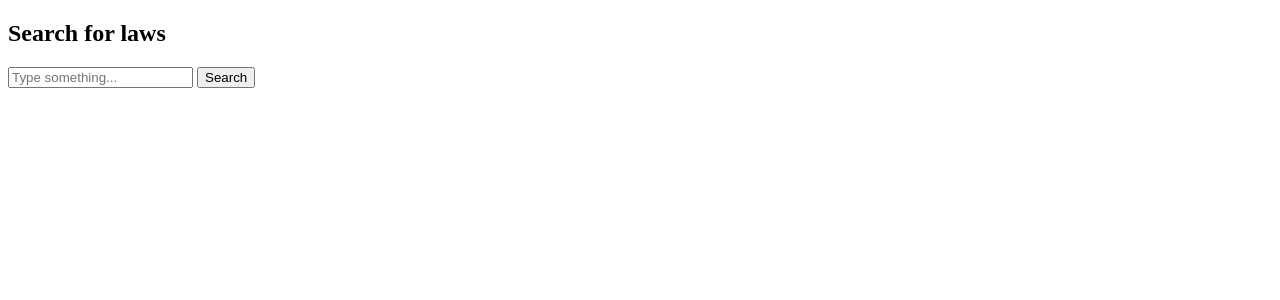
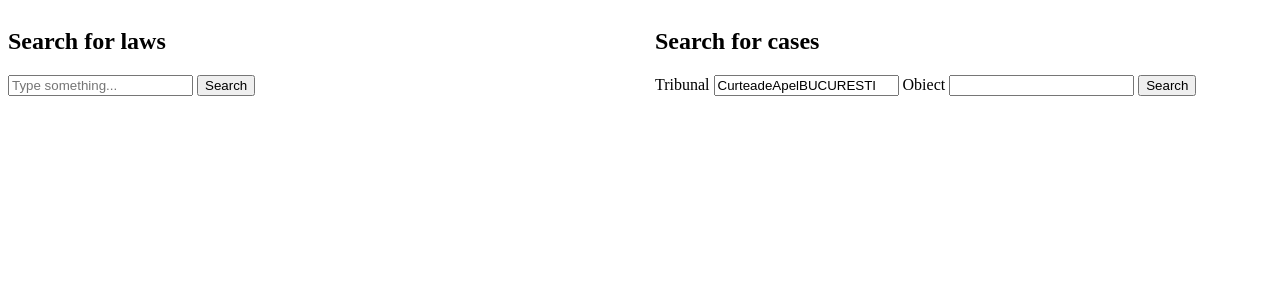
Before and after one commit to dobrebogdan/Legaltech, a Django app: page /app/ in a window 1280 px wide. Shown: the top 300 px of the page. Run offline with Django 3.2, Linux system fonts and the light colour scheme; parts of the project's set-up code (start-up, migrations or seed data) failed here and were passed over.

Commit message:
Created cases search space

```diff
--- a/Legaltech/Legaltech/portal_just.py
+++ b/Legaltech/Legaltech/portal_just.py
@@ -26,7 +26,7 @@ def get_cases(obiect_dosar, institutie='CurteadeApelBUCURESTI'):
 document_number = None
 def get_ids_and_solutions(obiect_dosar, institutie='CurteadeApelBUCURESTI'):
     ids_and_solutions = []
-    cases = get_cases(obiect_dosar, institutie)
+    cases = get_cases(obiect_dosar=obiect_dosar, institutie=institutie)
     xml_tree_root = ET.fromstring(cases)
     for xml_file_element in xml_tree_root.iter('{portalquery.just.ro}DosarSedinta'):
         children = list(xml_file_element)
@@ -38,6 +38,3 @@ def get_ids_and_solutions(obiect_dosar, institutie='CurteadeApelBUCURESTI'):
                 solution_summary = str(child.text)
                 ids_and_solutions.append((document_number, solution_summary))
     return ids_and_solutions
-
-ids_and_solutions = get_ids_and_solutions(obiect_dosar='divort')
-print(ids_and_solutions)
--- a/Legaltech/app/urls.py
+++ b/Legaltech/app/urls.py
@@ -4,5 +4,6 @@ from . import views
 
 urlpatterns = [
     path('', views.index, name='index'),
-    path('getlaws', views.get_laws, name='get_laws')
+    path('getlaws', views.get_laws, name='get_laws'),
+    path('getcases', views.get_cases, name='get_cases')
 ]
--- a/Legaltech/app/views.py
+++ b/Legaltech/app/views.py
@@ -2,7 +2,7 @@ from django.shortcuts import render
 from django.http import JsonResponse
 from django.views.decorators.csrf import csrf_exempt
 from Legaltech.suggestions import get_top_suggestions_from_text
-from Legaltech.portal_just import get_ids_and_solutions
+from Legaltech.portal_just import get_ids_and_solutions, get_cases
 
 def index(request):
     return render(request, 'app/index.html', {})
@@ -18,5 +18,12 @@ def get_laws(request):
 
 @csrf_exempt
 def get_cases(request):
-    cases = get_ids_and_solutions(obiect_dosar='furt')
+    param = request.POST.get("param").split(',')
+    obiect_dosar = ''
+    institutie = ''
+    if len(param) >= 1:
+        obiect_dosar = param[0]
+    if len(param) >= 2:
+        institutie = param[1]
+    cases = get_ids_and_solutions(obiect_dosar=obiect_dosar, institutie=institutie)
     return JsonResponse({'response': cases})
--- a/Legaltech/static/app/css/index.css
+++ b/Legaltech/static/app/css/index.css
@@ -2,3 +2,9 @@ hr {
     color: red;
     height: 5px;
 }
+
+body {
+    display: grid;
+    grid-template-columns: 1fr 1fr;
+    grid-gap: 30px;
+}
--- a/Legaltech/static/app/js/index.js
+++ b/Legaltech/static/app/js/index.js
@@ -1,18 +1,35 @@
-function reloadResults(outputJSON) {
+function reloadLawResults(outputJSON) {
     const jsonObj = JSON.parse(outputJSON);
     const outputList = jsonObj.response;
-    const resultsList = document.getElementById("resultsList");
-    resultsList.innerHTML = '';
+    const lawResultsList = document.getElementById("lawResultsList");
+    lawResultsList.innerHTML = '';
     for(var i = 0; i < outputList.length; i++) {
         var node = document.createElement('LI');
         var textnode = document.createTextNode(outputList[i]);
         node.appendChild(textnode);
         node.appendChild(document.createElement('HR'))
-        resultsList.appendChild(node);
+        lawResultsList.appendChild(node);
     }
 }
 
-function sendHttpRequest(theUrl, input, callback)
+function reloadCaseResults(outputJSON) {
+    const jsonObj = JSON.parse(outputJSON);
+    const outputList = jsonObj.response;
+    console.log('!!');
+    console.log(outputList);
+    console.log('--');
+    const caseResultsList = document.getElementById("caseResultsList");
+    caseResultsList.innerHTML = '';
+    for(var i = 0; i < outputList.length; i++) {
+        var node = document.createElement('LI');
+        var textnode = document.createTextNode(outputList[i]);
+        node.appendChild(textnode);
+        node.appendChild(document.createElement('HR'))
+        caseResultsList.appendChild(node);
+    }
+}
+
+function sendHttpRequest(theUrl, param, callback)
 {
     var xmlHttpRequest = new XMLHttpRequest();
     xmlHttpRequest.onreadystatechange = function() {
@@ -21,14 +38,21 @@ function sendHttpRequest(theUrl, input, callback)
     }
     xmlHttpRequest.open("POST", theUrl, true);
     xmlHttpRequest.setRequestHeader("Content-type", "application/x-www-form-urlencoded");
-    xmlHttpRequest.send("param=" + input);
+    xmlHttpRequest.send("param=" + param);
 }
 
 
 document.addEventListener("DOMContentLoaded", () => {
-    const searchButton = document.getElementById("searchButton");
-    searchButton.addEventListener("click", () => {
-        const searchArea = document.getElementById("searchInput");
-        sendHttpRequest("http://127.0.0.1:8000/app/getlaws", searchArea.value, reloadResults);
-    })
+    const lawSearchButton = document.getElementById("lawSearchButton");
+    lawSearchButton.addEventListener("click", () => {
+        const lawSearchInput = document.getElementById("lawSearchInput");
+        sendHttpRequest("http://127.0.0.1:8000/app/getlaws", lawSearchInput.value, reloadLawResults);
+    });
+    const caseSearchButton = document.getElementById("caseSearchButton");
+    caseSearchButton.addEventListener("click", () => {
+        const tribunalInput = document.getElementById("tribunalInput");
+        const obiectInput = document.getElementById("obiectInput");
+        const input = [obiectInput.value, tribunalInput.value];
+        sendHttpRequest("http://127.0.0.1:8000/app/getcases", input, reloadCaseResults);
+    });
 });
--- a/Legaltech/templates/app/index.html
+++ b/Legaltech/templates/app/index.html
@@ -6,12 +6,23 @@
         <script type="text/javascript" src="{% static 'app/js/index.js' %}"></script>
         <link rel="stylesheet" href="{% static 'app/css/index.css' %}">
     </head>
-</head>
     <body>
+        <div id="lawSearchArea"/>
             <h2>Search for laws</h2>
-    <input id="searchInput" type="text" placeholder="Type something..." autocomplete="off"/>
-    <button id="searchButton">Search</button>
-    <ul id="resultsList">
+            <input id="lawSearchInput" type="text" placeholder="Type something..." autocomplete="off"/>
+            <button id="lawSearchButton">Search</button>
+            <ul id="lawResultsList">
             </ul>
+        </div>
+        <div id="caseSearchArea"/>
+            <h2>Search for cases</h2>
+            <label>Tribunal</label>
+            <input id="tribunalInput" value="CurteadeApelBUCURESTI"/>
+            <label>Obiect</label>
+            <input id="obiectInput"/>
+            <button id="caseSearchButton">Search</button>
+            <ul id="caseResultsList">
+            </ul>
+        </div>
     </body>
 </html>
```
Lines whose indentation alone changed are shown as unchanged.
